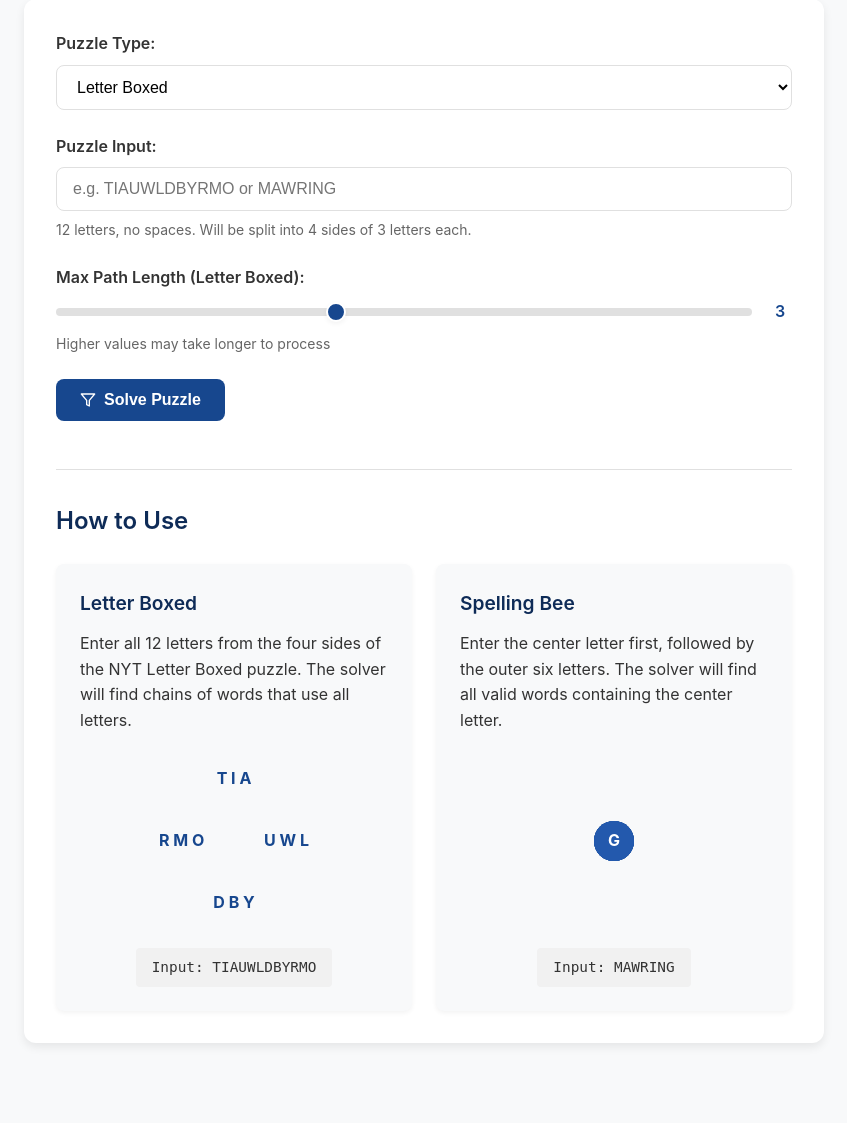
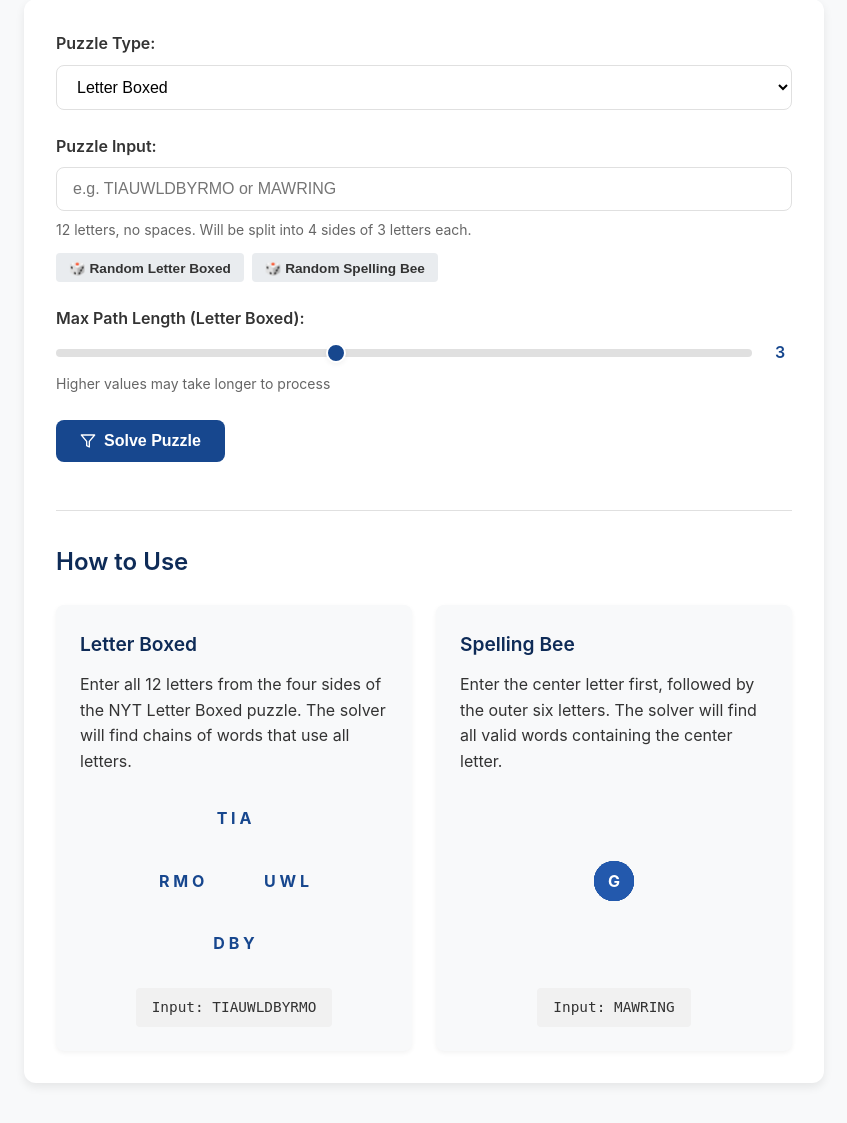
Before and after one commit to dhruvcharan/LetterBoxed_Solver, a Flask app: page / in a window 1280 px wide. Shown: the part 177-1300 px from the top of the page, without its empty margins (216-1063 px from the left). Run offline with Flask 3, Linux system fonts and the light colour scheme.

Commit message:
Add random Letter Boxed and Spelling Bee generators to the homepage and backend

```diff
--- a/app.py
+++ b/app.py
@@ -109,14 +109,23 @@ def index():
 
 def handle_letterboxed(letters_input, max_path, is_random):
     """Handle Letter Boxed game with error handling"""
+    if is_random:
+        try:
+            from letterboxd_solver import generate_random_box_edges
+            box_edges = generate_random_box_edges()
+            letters_input = "".join([letter for edge in box_edges for letter in edge])
+        except Exception as e:
+            logger.error(f"Failed to generate random letters: {e}")
+            return render_template(
+                "index.html",
+                error="Failed to generate a random puzzle. Please try again.",
+            )
+
     if len(letters_input) != 12:
         return render_template(
             "index.html",
             error="Letter Boxed requires exactly 12 letters.",
         )
-
-    if is_random:
-        return render_template("index.html", error="Random Not Supported Just Yet")
 
     try:
         box_edges = [list(letters_input[i : i + 3]) for i in range(0, 12, 3)]
--- a/static/style.css
+++ b/static/style.css
@@ -280,6 +280,13 @@ label {
 .btn-secondary:focus {
   background-color: #dee2e6;
   transform: translateY(-1px);
+}
+
+.btn-sm {
+  padding: 0.4rem 0.8rem;
+  font-size: 0.85rem;
+  font-weight: 550;
+  border-radius: var(--radius-sm);
 }
 
 /* Alert styles */
--- a/templates/index.html
+++ b/templates/index.html
@@ -46,6 +46,10 @@
           <label for="letters">Puzzle Input:</label>
           <input type="text" name="letters" id="letters" class="form-control" placeholder="e.g. TIAUWLDBYRMO or MAWRING" required autocomplete="off">
           <small id="inputHelp" class="form-text">12 letters, no spaces. Will be split into 4 sides of 3 letters each.</small>
+          <div class="rapid-test-buttons" style="margin-top: 0.75rem; display: flex; gap: 0.5rem; flex-wrap: wrap;">
+            <button type="button" class="btn btn-secondary btn-sm" onclick="generateRandomLetterBoxed()">🎲 Random Letter Boxed</button>
+            <button type="button" class="btn btn-secondary btn-sm" onclick="generateRandomSpellingBee()">🎲 Random Spelling Bee</button>
+          </div>
         </div>
 
         <div id="randomSection" class="form-group checkbox-group" style="display: none">
@@ -142,6 +146,61 @@
     function updateRangeValue(value) {
       document.getElementById("max_path_value").textContent = value;
     }
+
+    function generateRandomLetterBoxed() {
+      const alphabet = "ABCDEFGHIJKLMNOPQRSTUVWXYZ";
+      let letters = alphabet.split("");
+      for (let i = letters.length - 1; i > 0; i--) {
+        const j = Math.floor(Math.random() * (i + 1));
+        [letters[i], letters[j]] = [letters[j], letters[i]];
+      }
+      const selected = letters.slice(0, 12).join("");
+      const lettersInput = document.getElementById("letters");
+
+      document.getElementById("game_type").value = "letterboxed";
+      toggleOptions("letterboxed");
+
+      lettersInput.value = selected;
+      lettersInput.disabled = false;
+      document.getElementById("randomCheckbox").checked = false;
+      lettersInput.classList.remove("disabled");
+
+      // Pulse animation for visual feedback
+      lettersInput.focus();
+      lettersInput.style.transition = "none";
+      lettersInput.style.backgroundColor = "rgba(23, 71, 142, 0.15)";
+      setTimeout(() => {
+        lettersInput.style.transition = "background-color 0.4s ease";
+        lettersInput.style.backgroundColor = "white";
+      }, 50);
+    }
+
+    function generateRandomSpellingBee() {
+      const alphabet = "ABCDEFGHIJKLMNOPQRSTUVWXYZ";
+      let letters = alphabet.split("");
+      for (let i = letters.length - 1; i > 0; i--) {
+        const j = Math.floor(Math.random() * (i + 1));
+        [letters[i], letters[j]] = [letters[j], letters[i]];
+      }
+      const selected = letters.slice(0, 7).join("");
+      const lettersInput = document.getElementById("letters");
+
+      document.getElementById("game_type").value = "spellbee";
+      toggleOptions("spellbee");
+
+      lettersInput.value = selected;
+      lettersInput.disabled = false;
+      lettersInput.classList.remove("disabled");
+
+      // Pulse animation for visual feedback
+      lettersInput.focus();
+      lettersInput.style.transition = "none";
+      lettersInput.style.backgroundColor = "rgba(23, 71, 142, 0.15)";
+      setTimeout(() => {
+        lettersInput.style.transition = "background-color 0.4s ease";
+        lettersInput.style.backgroundColor = "white";
+      }, 50);
+    }
   </script>
 </body>
 </html>
```
